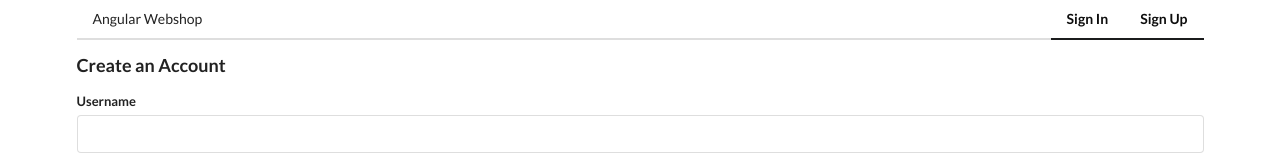
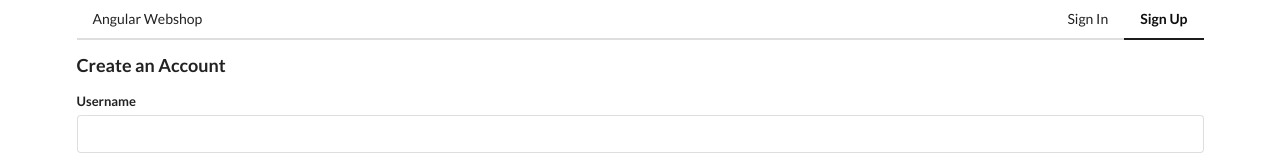
Before and after one commit to Aman07a/ng-webshop, an Angular app: page /signup in a window 1280 px wide. Shown: the top 160 px of the page. Built offline with nearby package versions, Linux system fonts and the light colour scheme.

Commit message:
Exact Active Links

```diff
--- a/src/app/app.component.html
+++ b/src/app/app.component.html
@@ -12,7 +12,14 @@
         </a>
       </ng-container>
       <ng-container *ngIf="!(signedin$ | async)">
-        <a class="ui item" routerLink="/" routerLinkActive="active">Sign In</a>
+        <a
+          class="ui item"
+          routerLink="/"
+          [routerLinkActiveOptions]="{ exact: true }"
+          routerLinkActive="active"
+        >
+          Sign In
+        </a>
         <a class="ui item" routerLink="/signup" routerLinkActive="active">
           Sign Up
         </a>
```
